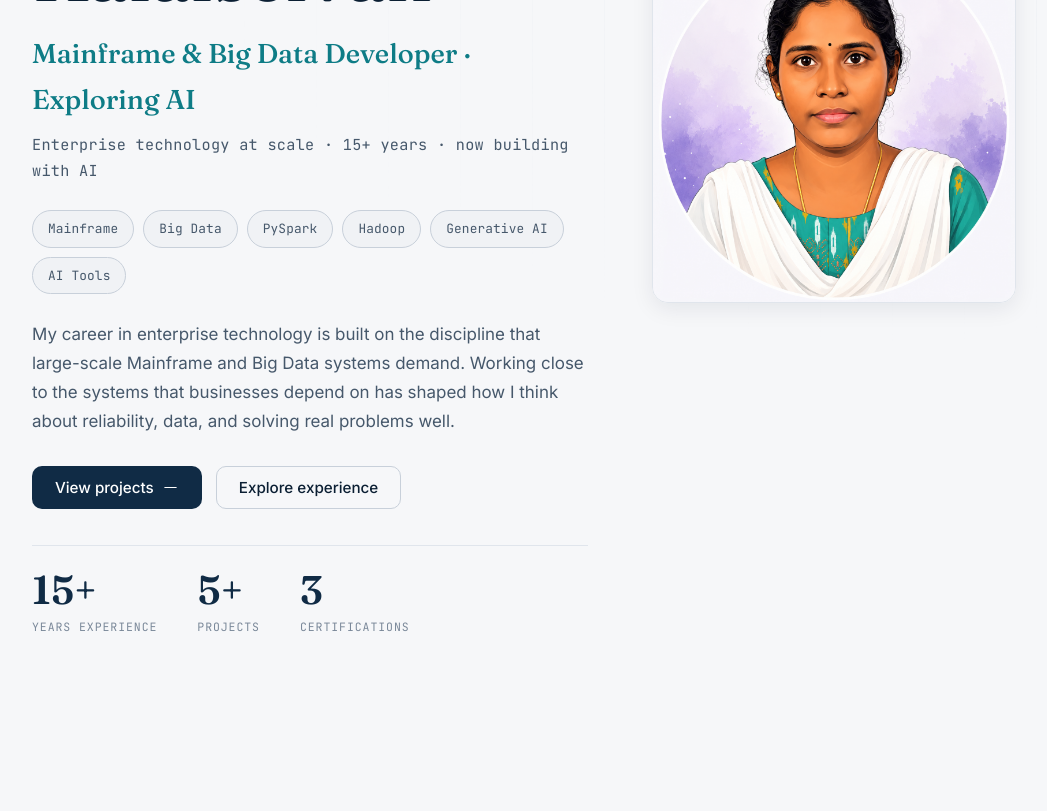
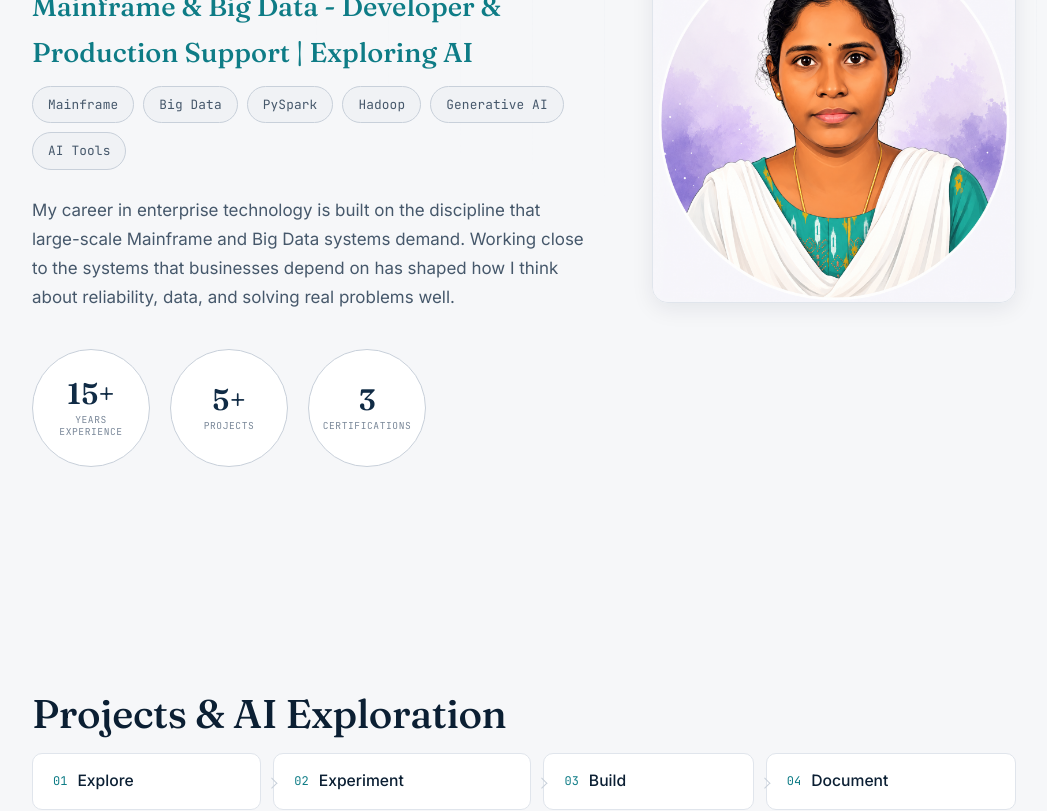
Before and after one commit to hemasri-kalaiselvan/hemasri-portfolio, a React (Vite) app: page /#/ in a window 1280 px wide. Shown: the part 380-1191 px from the top of the page, without its empty margins (116-1163 px from the left). Built offline with nearby package versions, Linux system fonts and the light colour scheme; no server answers.

Commit message:
Add files via upload

```diff
--- a/src/components/Footer.jsx
+++ b/src/components/Footer.jsx
@@ -14,7 +14,7 @@ export default function Footer() {
             {profile.name}
           </button>
           <p className="footer__tag">
-            Experience → Evolution → Exploration → Building → Growth
+            Mainframe & Big Data - Developer & Production Support | Exploring AI
           </p>
         </div>
         <p className="footer__copy">© {year} {profile.name}</p>
--- a/src/components/Navbar.jsx
+++ b/src/components/Navbar.jsx
@@ -71,7 +71,6 @@ export default function Navbar({ theme, toggleTheme }) {
           aria-label="Go to top"
         >
           <span className="nav__brand-name">{profile.brandShort}</span>
-          <span className="nav__brand-role">Technology&nbsp;Professional</span>
         </button>
 
         <nav className="nav__links" aria-label="Primary">
--- a/src/data/my-content.js
+++ b/src/data/my-content.js
@@ -31,11 +31,11 @@ export const identity = {
   // To mask it later, change the text (e.g. 'H. K.' or 'Confidential').
   name: 'Hemasri Kalaiselvan',
 
-  // The big headline under your name.
-  headline: 'Mainframe & Big Data Developer · Exploring AI',
+  // The big headline under your name. Parts are separated by " | ".
+  headline: 'Mainframe & Big Data - Developer & Production Support | Exploring AI',
 
-  // The one-line summary of your areas.
-  tagline: 'Enterprise technology at scale · 15+ years · now building with AI',
+  // The one-line summary of your areas. (No longer shown in the hero.)
+  tagline: '',
 
   // The short introduction paragraph on the home screen.
   intro:
@@ -117,8 +117,9 @@ export const experience = [
   {
     id: 'tcs',
     company: 'TCS',            // company name — change to mask if needed
-    role: ['Developer', 'Production Support'],                // e.g. 'Senior Systems Engineer' — or keep null
-    duration: '15+ years',
+    location: 'Chennai, Tamil Nadu, India',
+    role: 'Mainframe & Big Data - Developer & Production Support',  // shown as the main line
+    duration: '15+ yrs of exp',
     period: 'Sep 2009 — Jun 2026',              // e.g. '2009 — Present' — or keep null
     technologyAreas: ['Mainframe', 'Big Data'],
     responsibilities: [
--- a/src/sections/Contact.jsx
+++ b/src/sections/Contact.jsx
@@ -21,7 +21,6 @@ export default function Contact() {
   return (
     <Section
       id="contact"
-      eyebrow="Contact"
       title="Let's connect"
     >
       {links.length > 0 ? (
--- a/src/sections/Education.css
+++ b/src/sections/Education.css
@@ -8,17 +8,10 @@
 }
 
 .edu__item {
-  display: flex;
-  align-items: center;
-  justify-content: space-between;
-  gap: 16px;
-  padding: 20px 24px;
+  padding: 22px 24px;
 }
 
-.edu__main {
-  min-width: 0;
-}
-
+/* Three stacked rows: degree, institution + place, year */
 .edu__degree {
   margin: 0;
   font-size: 1.12rem;
@@ -27,24 +20,15 @@
 }
 
 .edu__institution {
-  margin: 4px 0 0;
+  margin: 6px 0 0;
   color: var(--text-secondary);
   font-size: 0.98rem;
 }
 
 .edu__period {
-  flex: none;
+  margin: 8px 0 0;
   font-family: var(--font-mono);
   font-size: 0.82rem;
   letter-spacing: 0.02em;
   color: var(--accent);
-  white-space: nowrap;
 }
-
-@media (max-width: 560px) {
-  .edu__item {
-    flex-direction: column;
-    align-items: flex-start;
-    gap: 8px;
-  }
-}
--- a/src/sections/Education.jsx
+++ b/src/sections/Education.jsx
@@ -8,19 +8,16 @@ export default function Education() {
   return (
     <Section
       id="education"
-      eyebrow="Education"
-      title="Academic background"
+      title="Education"
     >
       <ul className="edu__list">
         {education.map((item) => (
           <li key={item.id} className="edu__item card">
-            <div className="edu__main">
-              <h3 className="edu__degree">{item.degree}</h3>
-              {item.institution && (
-                <p className="edu__institution">{item.institution}</p>
-              )}
-            </div>
-            {item.period && <span className="edu__period">{item.period}</span>}
+            <h3 className="edu__degree">{item.degree}</h3>
+            {item.institution && (
+              <p className="edu__institution">{item.institution}</p>
+            )}
+            {item.period && <p className="edu__period">{item.period}</p>}
           </li>
         ))}
       </ul>
--- a/src/sections/Experience.css
+++ b/src/sections/Experience.css
@@ -1,6 +1,9 @@
 .exp__timeline {
   margin-top: 44px;
   position: relative;
+  list-style: none;
+  padding-left: 0;
+  margin-left: 0;
 }
 
 .exp__item {
@@ -73,6 +76,20 @@
   color: var(--text-secondary);
   font-size: 0.95rem;
   margin: 0;
+}
+/* New first-line role title + meta line (company, place · dates · years) */
+.exp__role-title {
+  font-size: 1.22rem;
+  line-height: 1.25;
+  margin: 0 0 6px;
+  color: var(--text-primary);
+}
+.exp__meta-line {
+  font-family: var(--font-mono);
+  font-size: 0.8rem;
+  color: var(--text-secondary);
+  margin: 0;
+  line-height: 1.5;
 }
 .exp__head-meta {
   display: flex;
--- a/src/sections/Experience.jsx
+++ b/src/sections/Experience.jsx
@@ -64,17 +64,24 @@ function ExperienceEntry({ entry, defaultOpen }) {
           aria-expanded={open}
         >
           <div className="exp__head-main">
-            <h3 className="exp__company">{entry.company}</h3>
-            <p className="exp__role">
+            <h3 className="exp__role-title">
               {Array.isArray(entry.role)
                 ? entry.role.join(' · ')
                 : entry.role || (
                     <span className="placeholder-note">Role to be added</span>
                   )}
+            </h3>
+            <p className="exp__meta-line">
+              {[
+                [entry.company, entry.location].filter(Boolean).join(', '),
+                entry.period,
+                entry.duration,
+              ]
+                .filter(Boolean)
+                .join('  ·  ')}
             </p>
           </div>
           <div className="exp__head-meta">
-            <span className="exp__duration">{entry.duration}</span>
             {entry.current && <span className="exp__badge">Current</span>}
             <span className={`exp__chevron${open ? ' is-open' : ''}`} aria-hidden="true" />
           </div>
@@ -92,7 +99,6 @@ function ExperienceEntry({ entry, defaultOpen }) {
 
         <div className={`exp__body${open ? ' is-open' : ''}`}>
           <div className="exp__body-inner">
-            {entry.period && <p className="exp__period">{entry.period}</p>}
             {hasDetails ? (
               <div className="exp__details">
                 <DetailBlock label="Responsibilities" items={entry.responsibilities} />
--- a/src/sections/Hero.css
+++ b/src/sections/Hero.css
@@ -78,32 +78,44 @@
   white-space: nowrap;
 }
 
-/* Stats row (Years · Projects · Certifications) */
+/* Stats — each in a round-bordered circle */
 .hero__stats {
+  list-style: none;
+  padding: 0;
   display: flex;
   flex-wrap: wrap;
-  gap: 14px 40px;
-  margin: 36px 0 0;
-  padding: 24px 0 0;
-  border-top: 1px solid var(--border);
+  gap: 20px;
+  margin: 38px 0 0;
 }
 .hero__stat {
-  margin: 0;
+  width: 118px;
+  height: 118px;
+  border-radius: 50%;
+  border: 1.5px solid var(--border-strong);
+  background: var(--surface);
+  display: flex;
+  flex-direction: column;
+  align-items: center;
+  justify-content: center;
+  text-align: center;
+  gap: 5px;
+  flex: none;
 }
 .hero__stat-value {
   font-family: var(--font-display);
-  font-size: clamp(1.9rem, 5vw, 2.5rem);
+  font-size: 1.85rem;
   font-weight: 600;
   line-height: 1;
   color: var(--accent-strong);
 }
 .hero__stat-label {
-  margin: 7px 0 0;
   font-family: var(--font-mono);
-  font-size: 0.72rem;
-  letter-spacing: 0.08em;
+  font-size: 0.6rem;
+  letter-spacing: 0.06em;
   text-transform: uppercase;
   color: var(--text-muted);
+  max-width: 90px;
+  line-height: 1.25;
 }
 
 .hero__cta {
--- a/src/sections/Hero.jsx
+++ b/src/sections/Hero.jsx
@@ -1,16 +1,10 @@
 import { profile } from '../data/profile'
-import Icon from '../components/Icon'
 import './Hero.css'
 
 export default function Hero() {
   const { name, hero, about } = profile
   const pills = hero.pills || []
   const stats = hero.stats || []
-
-  const scrollTo = (id) => {
-    const el = document.getElementById(id)
-    if (el) el.scrollIntoView({ behavior: 'smooth', block: 'start' })
-  }
 
   const initials = name
     .split(' ')
@@ -19,18 +13,16 @@ export default function Hero() {
     .slice(0, 2)
     .toUpperCase()
 
-  // The hero now doubles as the "About" intro, so it shows the first
-  // About paragraph beneath the tagline — Home and About read as one.
+  // The hero doubles as the "About" intro, so it shows the first About
+  // paragraph beneath the headline — Home and About read as one section.
   const aboutLead = about?.paragraphs?.[0] || hero.intro
 
   return (
     <section id="home" className="hero">
       <div className="container hero__inner">
         <div className="hero__content">
-          <p className="eyebrow">15+ years in technology</p>
           <h1 className="hero__name">{name}</h1>
           <p className="hero__headline">{hero.headline}</p>
-          <p className="hero__tagline">{hero.tagline}</p>
 
           {pills.length > 0 && (
             <ul className="hero__pills" aria-label="Focus areas">
@@ -42,25 +34,15 @@ export default function Hero() {
 
           <p className="hero__intro">{aboutLead}</p>
 
-          <div className="hero__cta">
-            <button className="btn btn--primary" onClick={() => scrollTo('projects')}>
-              View projects
-              <Icon name="arrowRight" size={17} />
-            </button>
-            <button className="btn btn--ghost" onClick={() => scrollTo('experience')}>
-              Explore experience
-            </button>
-          </div>
-
           {stats.length > 0 && (
-            <dl className="hero__stats" aria-label="At a glance">
+            <ul className="hero__stats" aria-label="At a glance">
               {stats.map((s) => (
-                <div key={s.label} className="hero__stat">
-                  <dt className="hero__stat-value">{s.value}</dt>
-                  <dd className="hero__stat-label">{s.label}</dd>
-                </div>
+                <li key={s.label} className="hero__stat">
+                  <span className="hero__stat-value">{s.value}</span>
+                  <span className="hero__stat-label">{s.label}</span>
+                </li>
               ))}
-            </dl>
+            </ul>
           )}
         </div>
 
@@ -80,13 +62,6 @@ export default function Hero() {
           ) : (
             <div className="hero__monogram">
               <span className="hero__monogram-mark">{initials}</span>
-              <div className="hero__monogram-journey">
-                <span>Experience</span>
-                <span>Evolution</span>
-                <span>Exploration</span>
-                <span>Building</span>
-                <span>Growth</span>
-              </div>
             </div>
           )}
         </div>
--- a/src/sections/Projects.jsx
+++ b/src/sections/Projects.jsx
@@ -10,12 +10,8 @@ export default function Projects() {
   return (
     <Section
       id="projects"
-      eyebrow="Projects & AI Exploration"
-      title="Practical things, built and documented"
-      intro="Each project opens into a full case study, including how AI helped build it. Details are read directly from each project's repository."
+      title="Projects & AI Exploration"
     >
-      <LiveDemos />
-
       <div className="projects__flow" aria-label="Exploration approach">
         {PHASES.map((phase, i) => (
           <div key={phase} className="projects__phase">
@@ -28,6 +24,8 @@ export default function Projects() {
         ))}
       </div>
 
+      <LiveDemos />
+
       <div className="projects__grid">
         {projects.map((repo) => (
           <ProjectCard key={repo} repo={repo} />
--- a/src/sections/Skills.jsx
+++ b/src/sections/Skills.jsx
@@ -7,8 +7,7 @@ export default function Skills() {
   return (
     <Section
       id="skills"
-      eyebrow="Skills & technologies"
-      title="Technology"
+      title="Skills & Technologies"
       alt
     >
       <div className="skills__grid">
```
